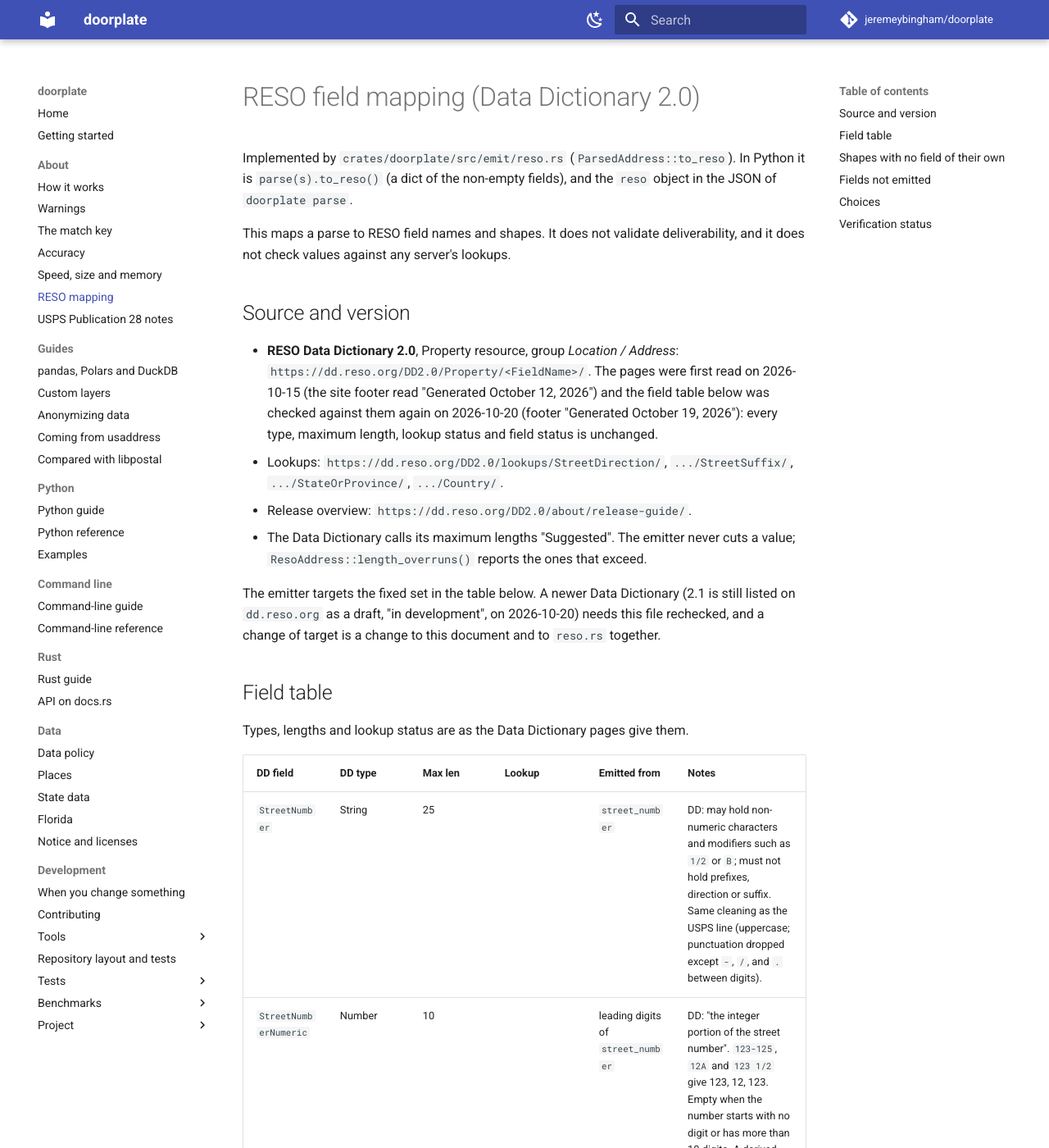
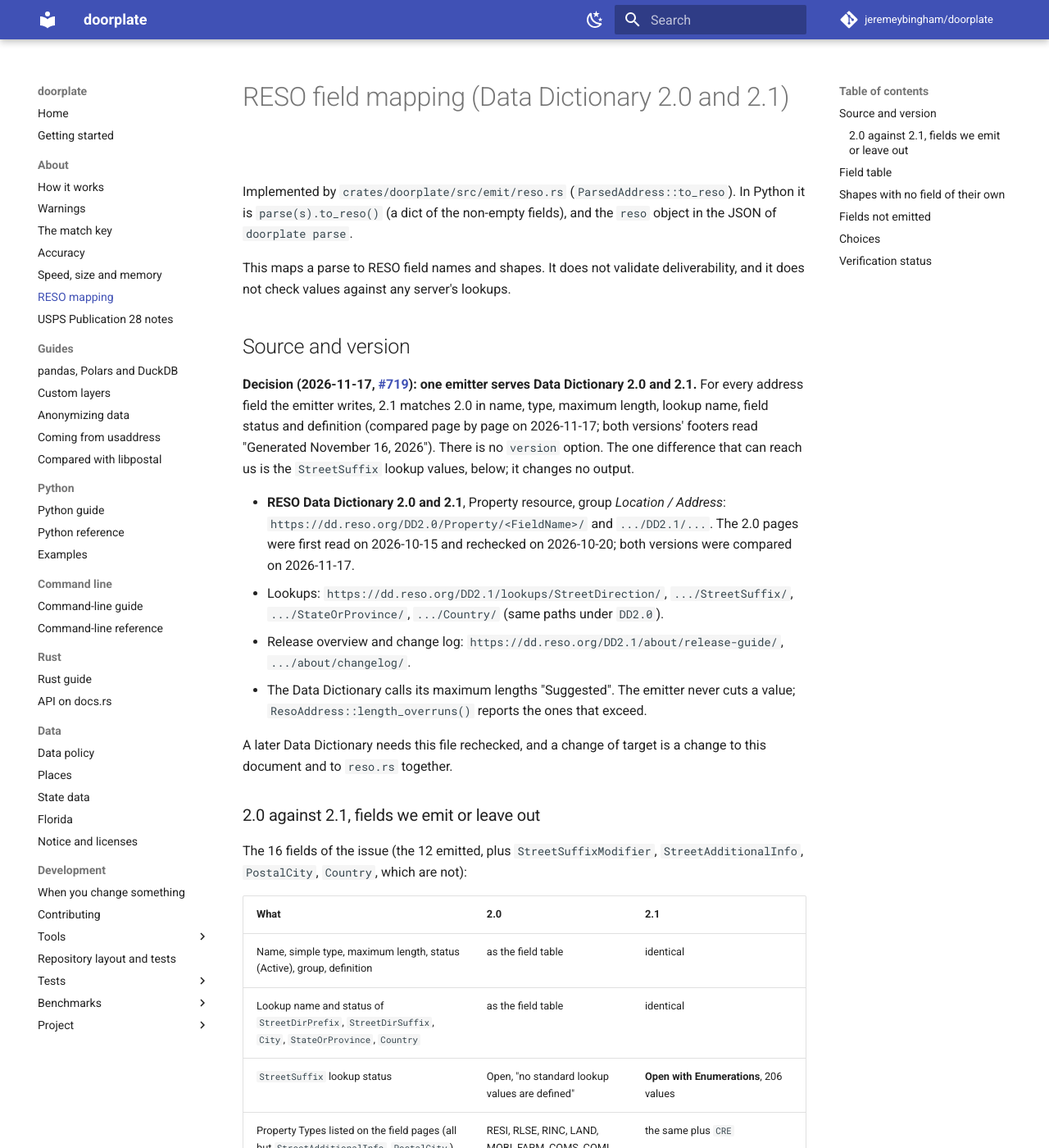
Before and after one commit to jeremeybingham/doorplate, an MkDocs documentation site: the page built from docs/reso-mapping.md, in a window 1280 px wide and 1400 px high. Shown: the whole window at 82% size. Built offline with MkDocs 1.6.1 and Material for MkDocs 9.7.7, drawn with Linux system fonts in a browser that asks for light colours; comment, search, counter and statistics services are not loaded; some of the changed text lies outside the part shown.

Commit message:
Docs: RESO output matches Data Dictionary 2.0 and 2.1; record the field diff (#719)
One emitter serves both: every address field we emit is identical in 2.0 and
2.1. The one difference is the StreetSuffix lookup, now open with 206
full-word values; the output is unchanged and the option is #729.

Co-Authored-By: Claude Sonnet 5.5 <noreply@anthropic.com>

```diff
--- a/docs/reso-mapping.md
+++ b/docs/reso-mapping.md
@@ -1,4 +1,4 @@
-# RESO field mapping (Data Dictionary 2.0)
+# RESO field mapping (Data Dictionary 2.0 and 2.1)
 
 Implemented by `crates/doorplate/src/emit/reso.rs` (`ParsedAddress::to_reso`). In
 Python it is `parse(s).to_reso()` (a dict of the non-empty fields), and the
@@ -9,20 +9,44 @@ deliverability, and it does not check values against any server's lookups.
 
 ## Source and version
 
-- **RESO Data Dictionary 2.0**, Property resource, group *Location / Address*:
-  `https://dd.reso.org/DD2.0/Property/<FieldName>/`. The pages were first read on
-  2026-10-15 (the site footer read "Generated October 12, 2026") and the field table
-  below was checked against them again on 2026-10-20 (footer "Generated October 19,
-  2026"): every type, maximum length, lookup status and field status is unchanged.
-- Lookups: `https://dd.reso.org/DD2.0/lookups/StreetDirection/`,
-  `.../StreetSuffix/`, `.../StateOrProvince/`, `.../Country/`.
-- Release overview: `https://dd.reso.org/DD2.0/about/release-guide/`.
+**Decision (2026-11-17, #719): one emitter serves Data Dictionary 2.0 and 2.1.**
+For every address field the emitter writes, 2.1 matches 2.0 in name, type,
+maximum length, lookup name, field status and definition (compared page by page
+on 2026-11-17; both versions' footers read "Generated November 16, 2026"). There
+is no `version` option. The one difference that can reach us is the `StreetSuffix`
+lookup values, below; it changes no output.
+
+- **RESO Data Dictionary 2.0 and 2.1**, Property resource, group *Location / Address*:
+  `https://dd.reso.org/DD2.0/Property/<FieldName>/` and `.../DD2.1/...`. The 2.0 pages
+  were first read on 2026-10-15 and rechecked on 2026-10-20; both versions were
+  compared on 2026-11-17.
+- Lookups: `https://dd.reso.org/DD2.1/lookups/StreetDirection/`,
+  `.../StreetSuffix/`, `.../StateOrProvince/`, `.../Country/` (same paths under `DD2.0`).
+- Release overview and change log: `https://dd.reso.org/DD2.1/about/release-guide/`,
+  `.../about/changelog/`.
 - The Data Dictionary calls its maximum lengths "Suggested". The emitter never
   cuts a value; `ResoAddress::length_overruns()` reports the ones that exceed.
 
-The emitter targets the fixed set in the table below. A newer Data Dictionary
-(2.1 is still listed on `dd.reso.org` as a draft, "in development", on 2026-10-20) needs this file rechecked, and a change of target is a
+A later Data Dictionary needs this file rechecked, and a change of target is a
 change to this document and to `reso.rs` together.
+
+### 2.0 against 2.1, fields we emit or leave out
+
+The 16 fields of the issue (the 12 emitted, plus `StreetSuffixModifier`,
+`StreetAdditionalInfo`, `PostalCity`, `Country`, which are not):
+
+| What | 2.0 | 2.1 |
+|---|---|---|
+| Name, simple type, maximum length, status (Active), group, definition | as the field table | identical |
+| Lookup name and status of `StreetDirPrefix`, `StreetDirSuffix`, `City`, `StateOrProvince`, `Country` | as the field table | identical |
+| `StreetSuffix` lookup status | Open, "no standard lookup values are defined" | **Open with Enumerations**, 206 values |
+| Property Types listed on the field pages (all but `StreetAdditionalInfo`, `PostalCity`) | RESI, RLSE, RINC, LAND, MOBI, FARM, COMS, COML, BUSO | the same plus `CRE` |
+| `StreetDirection` lookup values | `E N NE NW S SE SW W` | the same 8; used by 4 fields instead of 2 (new `Building` fields) |
+| `StateOrProvince` lookup values (65) | | the same; used by 21 fields instead of 19 |
+| `Country` lookup values (246) | | the same |
+
+- **`StreetSuffix` values.** The 2.1 values are full words with the capital letter first (`Street`, `Avenue`, `Boulevard`, `Stravenue`, `Trailer`, ...), 206 of them; none is a Pub 28 abbreviation. The lookup stays open, so `ST` is still a legal value, but a server that enforces the enumerations would reject it, and one that matches on the 2.1 words would not recognize it. The emitter is unchanged (choice 1). Whether to offer the 2.1 word as an option is a follow-up issue (#729).
+- **Change log items that do not reach us.** The unit-field renames (plural to singular, 12 fields) and the 42 fields moved to "Open with Enumerations" include no field we emit except `StreetSuffix`. The 90 new Property fields include one in the *Location* group, `CountrySubdivision`, which is a part of the `UniversalParcelID`, not an address part. No Address-group field is new, renamed or removed.
 
 ## Field table
 
@@ -34,7 +58,7 @@ Types, lengths and lookup status are as the Data Dictionary pages give them.
 | `StreetNumberNumeric` | Number | 10 | | leading digits of `street_number` | DD: "the integer portion of the street number". `123-125`, `12A` and `123 1/2` give 123, 12, 123. Empty when the number starts with no digit or has more than 10 digits. A derived value. |
 | `StreetDirPrefix` | String List, Single | 15 | `StreetDirection`, open with enumerations | `street_dir_prefix` | Lookup values are `E N NE NW S SE SW W`, the Pub 28 abbreviations. |
 | `StreetName` | String | 50 | | `street_name`, or a folded form (below) | |
-| `StreetSuffix` | String List, Single | 25 | `StreetSuffix`, open, **no standard values** | `street_suffix` abbreviation | See choice 1. |
+| `StreetSuffix` | String List, Single | 25 | `StreetSuffix`: open, no standard values in 2.0; open with enumerations (206 full-word values) in 2.1 | `street_suffix` abbreviation | See choice 1. |
 | `StreetDirSuffix` | String List, Single | 15 | `StreetDirection` | `street_dir_suffix` | As the prefix. |
 | `UnitNumber` | String | 25 | | `unit_type` + `unit_number`, then the second unit | DD definition: the unit "that should appear following the street suffix or, if it exists, the street suffix direction (e.g., Apt G, #55)". The field holds the designator with the number. See choice 3. |
 | `City` | String List, Single | 50 | `City`, open | `city`, or the military post office | |
@@ -80,7 +104,7 @@ box numbers could instead go in `StreetAdditionalInfo` (choice 2).
 The Data Dictionary pages give definitions, types and lookups but not
 conventions, so these are choices, not facts from the Data Dictionary.
 
-1. **`StreetSuffix` form.** The Pub 28 abbreviation (`ST`), as `to_usps()`. The lookup is open and defines no values.
+1. **`StreetSuffix` form.** The Pub 28 abbreviation (`ST`), as `to_usps()`. In 2.0 the lookup is open and defines no values. In 2.1 it lists full words (`Street`), none an abbreviation; `ST` is still allowed because the lookup is open. Kept as is; the full-word form is a follow-up issue (#729).
 2. **PO Box, route and box numbers** stay in `StreetName`; `StreetAdditionalInfo` is not used.
 3. **`#` units** keep the designator (`#55`), as the Data Dictionary's example does. The USPS line writes `# 55`, by design.
 4. **State codes outside the lookup** (`PR`, `GU`, `AA`, …) pass through with no warning: the lookup is open with enumerations, but a server that enforces them would reject these.
@@ -91,4 +115,4 @@ conventions, so these are choices, not facts from the Data Dictionary.
 
 ## Verification status
 
-Checked against the Data Dictionary pages on 2026-10-20: field names, types, lengths, lookup and field statuses. Not checked: the lookup value lists, a particular RESO server, or the Lookup Resource's `LookupKey` form. Tests: `emit/reso.rs` and `tests/corpus/reso.jsonl` (written from this table, not copied from emitter output).
+Checked against the Data Dictionary pages on 2026-10-20 (2.0) and 2026-11-17 (2.0 and 2.1 side by side): field names, types, lengths, lookup and field statuses, and the value lists of `StreetDirection`, `StreetSuffix`, `StateOrProvince` and `Country`. The choices above were rechecked against 2.1: no new field gives a PO Box, route, building name or country a place of its own (choices 2 and 6 stand), `StreetAdditionalInfo` and `StreetSuffixModifier` are unchanged (choices 2 and the table), and the state lookup is the same 65 values (choice 4). Not checked: a particular RESO server, or the Lookup Resource's `LookupKey` form. Tests: `emit/reso.rs` and `tests/corpus/reso.jsonl` (written from this table, not copied from emitter output).
```
Also changed, not shown: crates/doorplate/README.md (+1 -1 lines), docs/README.md (+1 -1 lines), docs/how-it-works.md (+1 -1 lines), docs/python.md (+1 -1 lines), docs/rust.md (+1 -1 lines), site/_drafts/2026-10-18-doorplate-vs-usaddress.md, 6 other files.
